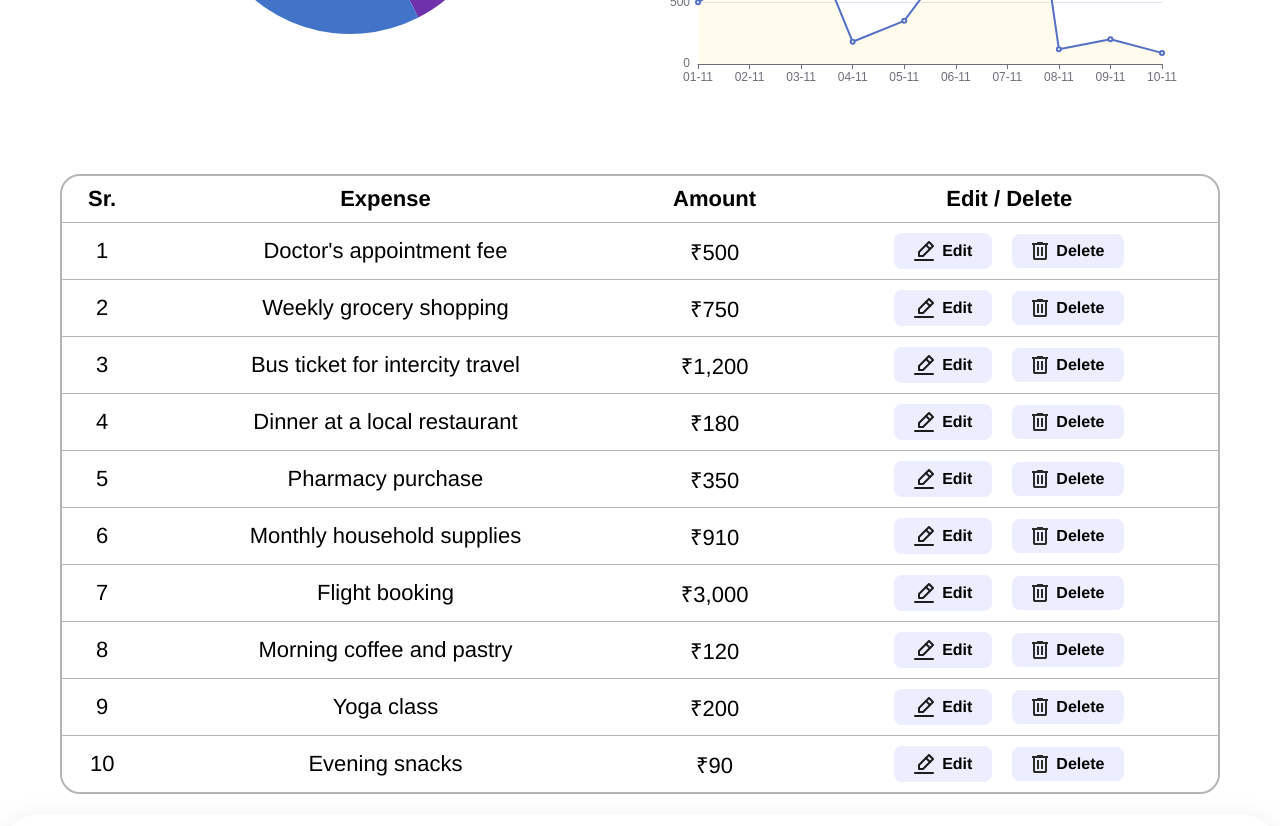
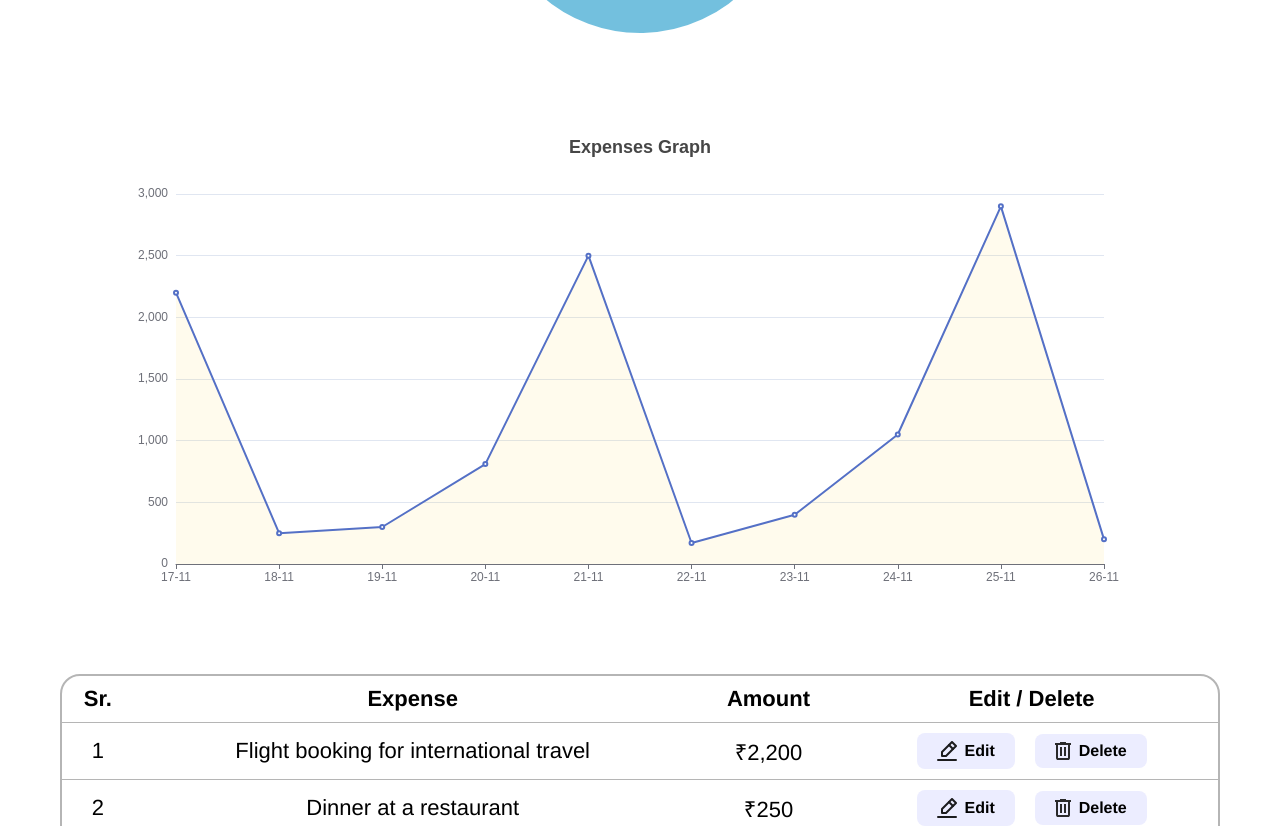
Before and after one commit to ShriganeshBhandari09/Expenses-Tracker-App, a React (Vite) app: page / in a window 1280 px wide. Shown: the part 1300-2126 px from the top of the page. Built offline with nearby package versions, Linux system fonts and the light colour scheme.

Commit message:
Done Some Changes

```diff
--- a/src/components/ExpenseApp.jsx
+++ b/src/components/ExpenseApp.jsx
@@ -12,74 +12,74 @@ import EditExpenseModal from "./EditExpenseModal";
 
 const expensesData = [
   {
-    id: 1,
-    date: "2024-11-01",
-    category: "Health",
-    amount: 500,
-    description: "Doctor's appointment fee",
+    id: 21,
+    date: "2024-11-17",
+    category: "Travel",
+    amount: 2200,
+    description: "Flight booking for international travel",
   },
   {
-    id: 2,
-    date: "2024-11-02",
-    category: "Groceries",
-    amount: 750,
-    description: "Weekly grocery shopping",
+    id: 22,
+    date: "2024-11-18",
+    category: "Food And Drinks",
+    amount: 250,
+    description: "Dinner at a restaurant",
   },
   {
-    id: 3,
-    date: "2024-11-03",
-    category: "Travel",
-    amount: 1200,
-    description: "Bus ticket for intercity travel",
+    id: 23,
+    date: "2024-11-19",
+    category: "Health",
+    amount: 300,
+    description: "Check-up for health insurance",
   },
   {
-    id: 4,
-    date: "2024-11-04",
-    category: "Food And Drinks",
-    amount: 180,
-    description: "Dinner at a local restaurant",
+    id: 24,
+    date: "2024-11-20",
+    category: "Groceries",
+    amount: 810,
+    description: "Grocery run for snacks and drinks",
   },
   {
-    id: 5,
-    date: "2024-11-05",
-    category: "Health",
-    amount: 350,
-    description: "Pharmacy purchase",
+    id: 25,
+    date: "2024-11-21",
+    category: "Travel",
+    amount: 2500,
+    description: "Booking for a business trip",
   },
   {
-    id: 6,
-    date: "2024-11-06",
-    category: "Groceries",
-    amount: 910,
-    description: "Monthly household supplies",
+    id: 26,
+    date: "2024-11-22",
+    category: "Food And Drinks",
+    amount: 170,
+    description: "Lunch at a food court",
   },
   {
-    id: 7,
-    date: "2024-11-07",
-    category: "Travel",
-    amount: 3000,
-    description: "Flight booking",
+    id: 27,
+    date: "2024-11-23",
+    category: "Health",
+    amount: 400,
+    description: "Vitamins and supplements purchase",
   },
   {
-    id: 8,
-    date: "2024-11-08",
-    category: "Food And Drinks",
-    amount: 120,
-    description: "Morning coffee and pastry",
+    id: 28,
+    date: "2024-11-24",
+    category: "Groceries",
+    amount: 1050,
+    description: "Groceries for the month",
   },
   {
-    id: 9,
-    date: "2024-11-09",
-    category: "Health",
-    amount: 200,
-    description: "Yoga class",
+    id: 29,
+    date: "2024-11-25",
+    category: "Travel",
+    amount: 2900,
+    description: "Luxury vacation booking",
   },
   {
-    id: 10,
-    date: "2024-11-10",
+    id: 30,
+    date: "2024-11-26",
     category: "Food And Drinks",
-    amount: 90,
-    description: "Evening snacks",
+    amount: 200,
+    description: "Weekend brunch with friends",
   },
 ];
 
--- a/src/components/ExpenseLineChart.jsx
+++ b/src/components/ExpenseLineChart.jsx
@@ -1,10 +1,20 @@
 import ReactECharts from "echarts-for-react";
+import { useEffect, useState } from "react";
 
 export default function ExpenseLineChart({ transactions }) {
-  const expensesAmountData = transactions.map(
-    (transaction) => transaction.amount
-  );
-  const xLabels = transactions.map((transaction) =>
+  const [expenses, setExpenses] = useState(transactions);
+
+  useEffect(() => {
+    const sortedTransactions = expenses.sort(function (a, b) {
+      let date1 = new Date(a.date);
+      let date2 = new Date(b.date);
+      return date1 - date2;
+    });
+    setExpenses(sortedTransactions);
+  }, [expenses]);
+
+  const expensesAmountData = expenses.map((transaction) => transaction.amount);
+  const xLabels = expenses.map((transaction) =>
     transaction.date.split("-").reverse().join("-")
   );
 
--- a/src/components/ExpensesPieChart.jsx
+++ b/src/components/ExpensesPieChart.jsx
@@ -45,11 +45,13 @@ const ExpensesPieChart = ({ transactions }) => {
   }, [filteredTransactions]);
 
   const data1 = [
-    { label: "Food And Drinks", value: foodTotalAmount, color: "#3c9d4e" },
-    { label: "Groceries", value: groceriesTotalAmount, color: "#e4bf58" },
-    { label: "Health", value: healthTotalAmount, color: "#7031ac" },
-    { label: "Travel", value: travelTotalAmount, color: "#4174c9" },
+    { label: "Food And Drinks", value: foodTotalAmount},
+    { label: "Groceries", value: groceriesTotalAmount},
+    { label: "Health", value: healthTotalAmount },
+    { label: "Travel", value: travelTotalAmount, color:"#73c0de" },
   ];
+
+
 
   // // const data2 = [
   // //   { label: "Budget", value: budget },
@@ -96,6 +98,11 @@ const ExpensesPieChart = ({ transactions }) => {
         type: "pie",
         radius: "60%",
         center: ["50%", "50%"],
+        itemStyle: {
+          borderRadius: 10,
+          borderColor: '#fff',
+          borderWidth: 2
+        },
         data: data1.map((item) => ({
           value: item.value || 0,
           name: item.label,
--- a/src/index.css
+++ b/src/index.css
@@ -326,6 +326,10 @@ input::-webkit-inner-spin-button {
   flex-direction: column;
 }
 
+.graph-container-content {
+  flex-grow: 1;
+}
+
 @media (min-width: 768px) {
   .navbar h1 {
     font-size: 24px;
@@ -415,12 +419,13 @@ input::-webkit-inner-spin-button {
     width: initial;
   }
 
+}
+
+@media (min-width: 1440px) {
+
   .graphs-container {
     flex-direction: row;
   }
-}
-
-@media (min-width: 1440px) {
   .budget-container {
     flex-direction: row;
   }
```
Also changed, not shown: src/components/ExpenseTable.jsx (+9 -0 lines), 1 other file (tests, documents, lock files or other folders).
